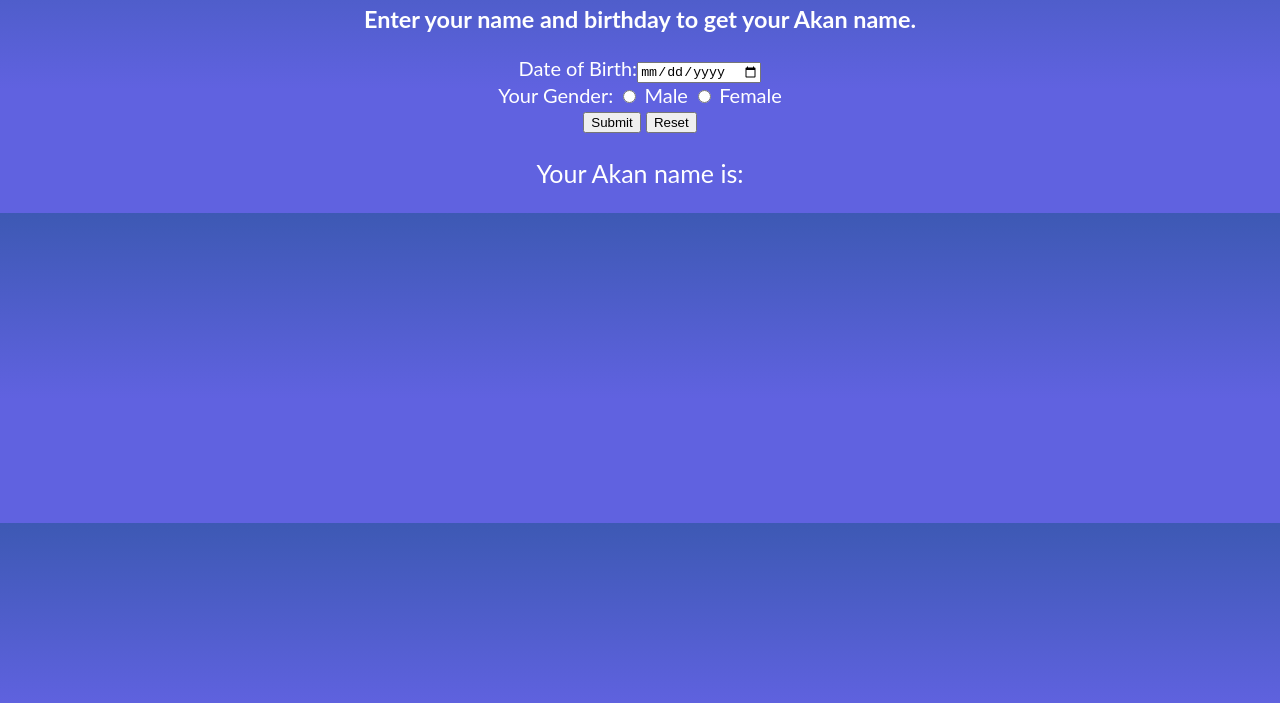
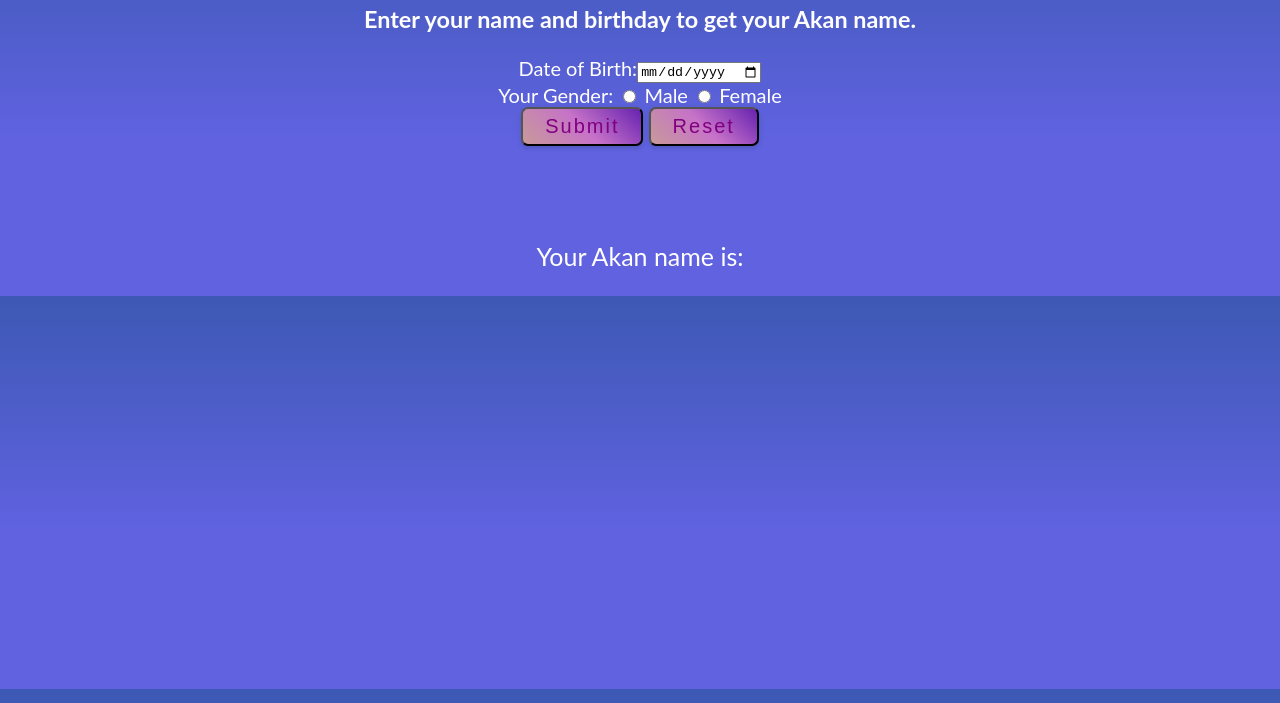
Before and after one commit to AhmadSAshraf/Akan-Name-Generator, a plain HTML site: page index.html in a window 1280 px wide. Shown: the part 97-800 px from the top of the page. Drawn offline with Linux system fonts and the light colour scheme.

Commit message:
This commit will style the buttons

```diff
--- a/css/styles.css
+++ b/css/styles.css
@@ -12,3 +12,22 @@ body {
 #space {
   font-size: 25px;
 }
+
+input.button {
+  background: linear-gradient(
+    45deg,
+    rgba(255, 184, 115, 0.65) 0%,
+    rgba(255, 124, 189, 0.65) 50%,
+    rgba(108, 0, 153, 0.65) 100%
+  );
+  border-radius: 7px;
+  margin-bottom: 70px;
+  box-shadow: 0px 2px 4px rgba(34, 62, 66, 0.25);
+  color: purple;
+  font-size: 20px;
+  letter-spacing: 2px;
+  padding: 6px 22px;
+  text-decoration: none;
+  -webkit-transition: box-shadow 1s ease;
+  transition: box-shadow 1s ease;
+}
```
